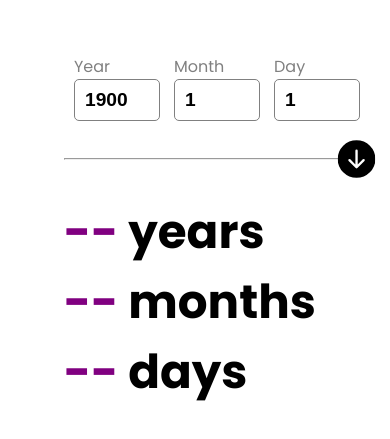
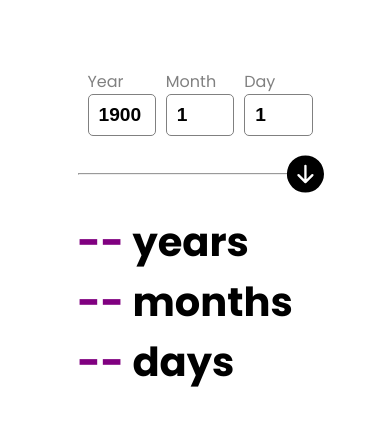
Before and after one commit to GordonPalagi/ageCalc, a React (Vite) app in the folder ageCalc/: page / in a window 390 px wide. Shown: the part 191-630 px from the top of the page. Built offline with nearby package versions, Linux system fonts and the light colour scheme.

Commit message:
somwhat fixed mobile sizing

```diff
--- a/ageCalc/src/App.css
+++ b/ageCalc/src/App.css
@@ -1,5 +1,5 @@
 #root {
-  max-width: 600px;
+  max-width: 1440px;
   width: 100%;
   margin: 0 auto;
   padding: 2rem;
@@ -14,7 +14,7 @@
   border-radius: 10px 10px 35% 10px;
   padding: 2rem;
   font-family: 'Poppins', 'sans-serif';
-  width: clamp(300px, 50%, 600px);
+  width: 100vw;
   overflow: hidden;
 }
 
@@ -64,3 +64,20 @@
 .submit-button:hover {
   cursor: pointer;
 }
+
+@media screen and (max-width: 768px) {
+  .App {
+    width: 235px;
+  }
+
+  p{
+    font-size: 40px;
+  }
+
+  #root {
+    width: 100%;
+    display: flex;
+    justify-content: center;
+    align-items: center;
+  }
+}
```
